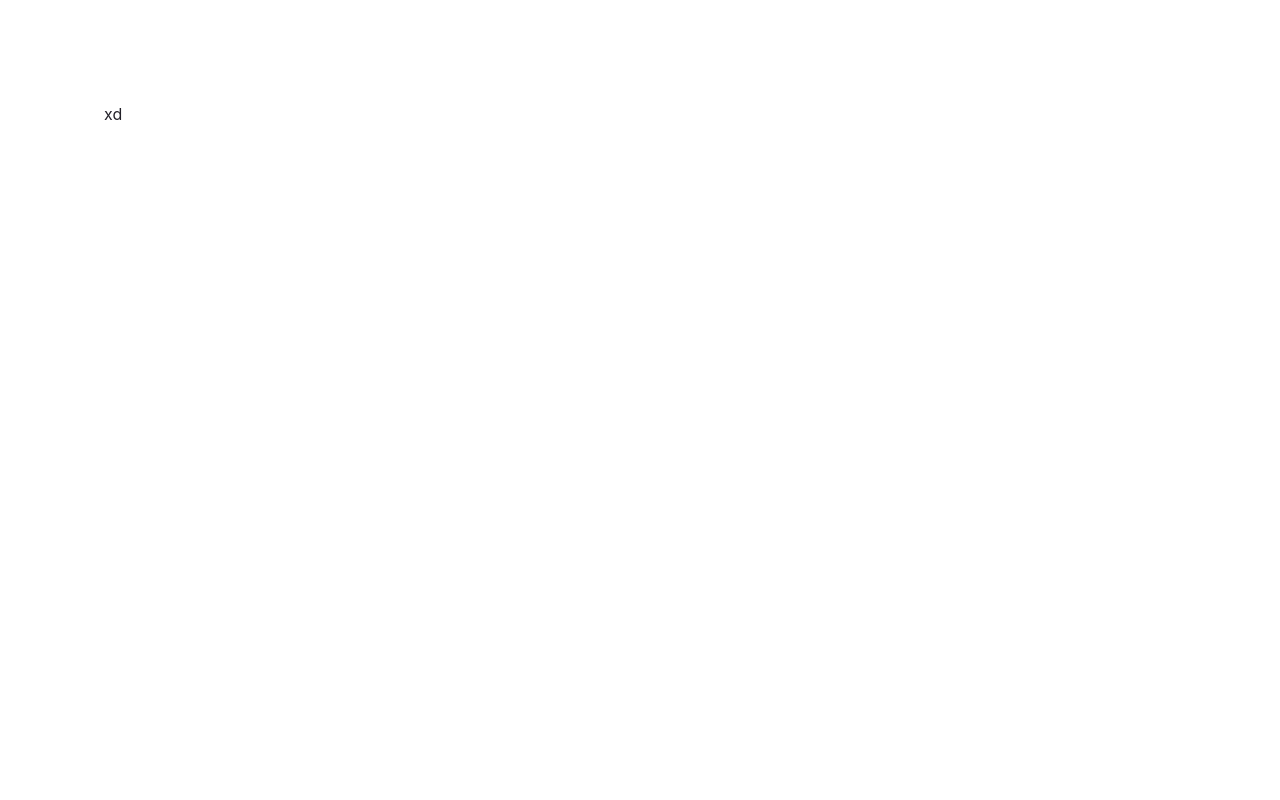
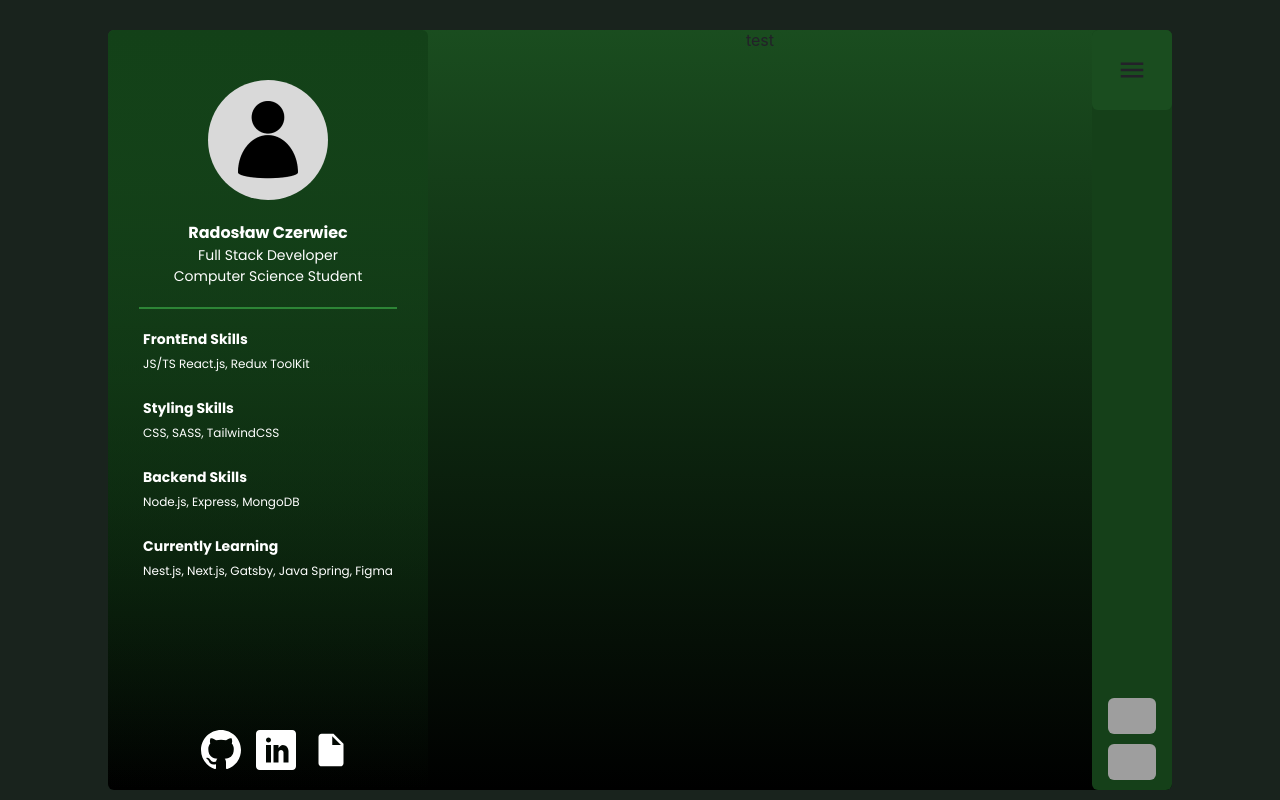
Before and after one commit to rczerwiec/portfolio, a Gatsby site: page / in a window 1280 px wide. Built offline with nearby package versions, Linux system fonts and the light colour scheme; Gatsby itself is replaced by a stand-in of ours; grey boxes are pictures that could not be loaded.

Commit message:
ProfileSideBar and Navbar added

```diff
--- a/package.json
+++ b/package.json
@@ -23,7 +23,8 @@
     "gatsby-source-filesystem": "^5.5.0",
     "gatsby-transformer-sharp": "^5.5.0",
     "react": "^18.2.0",
-    "react-dom": "^18.2.0"
+    "react-dom": "^18.2.0",
+    "react-icons": "^4.7.1"
   },
   "devDependencies": {
     "@types/node": "^18.11.18",
--- /dev/null
+++ b/src/components/Layout.tsx
@@ -0,0 +1,33 @@
+import React from "react";
+import NavigationSidebarComponent from "./Navbar";
+import ProfileSidebarComponent from "./ProfileSidebar/ProfileSidebar";
+
+const pageStyles = {
+  color: "#232129",
+  marginLeft: 100,
+  marginRight: 100,
+  marginTop: 30,
+  borderRadius: 6,
+  height: "95vh",
+  background: "linear-gradient(180deg, #1A4D1F 0%, rgba(25, 35, 26, 0) 100%)",
+  fontFamily: "-apple-system, Roboto, sans-serif, serif",
+  backgroundColor: "#000",
+  display: "flex",
+  justifyContent: "space-between",
+
+};
+
+function Layout({children}:JSX.Element) {
+
+  return (
+    <div>
+      <main style={pageStyles}>
+        <ProfileSidebarComponent/>
+        {children}
+        <NavigationSidebarComponent/>
+      </main>
+    </div>
+  );
+}
+
+export default Layout;
--- /dev/null
+++ b/src/components/Navbar.tsx
@@ -0,0 +1,65 @@
+import React from "react";
+import { IoMdMenu } from "react-icons/io";
+
+const navbarStyles = {
+  display: "flex",
+  flexDirection: "column",
+  justifyContent: "space-between",
+  backgroundColor: "#154019",
+  height: "100%",
+  width: "80px",
+  borderRadius: "6px",
+};
+
+const iconDiv = {
+  display: "flex",
+  justifyContent: "center",
+  alignItems: "center",
+  width: "100%",
+  backgroundColor: "#1A4D1F",
+  height: "80px",
+  borderRadius: "6px",
+};
+
+const iconStyles = {
+  width: "30px",
+  height: "30px",
+};
+
+const flagsStyles = {
+  display: "flex",
+  flexDirection: "column",
+  justifyContent: "center",
+  alignItems: "center",
+};
+
+const flagStyles = {
+  width: "60%",
+  marginBottom: "10px",
+  borderRadius: 6,
+};
+
+function NavigationSidebarComponent() {
+  return (
+    <div style={navbarStyles}>
+      <div style={iconDiv}>
+        <IoMdMenu style={iconStyles} />
+      </div>
+
+      <div style={flagsStyles}>
+        <img
+          style={flagStyles}
+          alt="Polish"
+          src="http://purecatamphetamine.github.io/country-flag-icons/3x2/PL.svg"
+        />
+        <img
+          style={flagStyles}
+          alt="English"
+          src="http://purecatamphetamine.github.io/country-flag-icons/3x2/US.svg"
+        />
+      </div>
+    </div>
+  );
+}
+
+export default NavigationSidebarComponent;
--- /dev/null
+++ b/src/components/ProfileSidebar/ProfileIcon.tsx
@@ -0,0 +1,60 @@
+import React from "react";
+import ProfileIconPng from "../../images/profileIcon.png";
+
+const profileIconDivStyles = {
+    backgroundColor: "#D9D9D9",
+    width: "120px",
+    height: "120px",
+    borderRadius: "100%",
+    marginTop: "50px",
+  };
+
+  const profileIcon = {
+    display: "flex",
+    justifyContent: "center",
+    alignItems: "center",
+    height: "100%",
+  };
+
+  const nameStyles = {
+    fontFamily: "Poppins",
+    fontStyle: "normal",
+    fontWeight: 700,
+    fontSize: "16px",
+    lineWeight: "24px",
+    textAlign: "center",
+    color: "white",
+  };
+
+  const infoStyles = {
+    fontFamily: "Poppins",
+    fontStyle: "normal",
+    fontWeight: 400,
+    fontSize: "14px",
+    lineWeight: "21px",
+    textAlign: "center",
+    color: "white",
+  };
+
+  const profileInfoStyles = {
+    marginTop: "20px",
+  };
+
+function ProfileIcon() {
+  return (
+    <>
+      <div style={profileIconDivStyles}>
+        <div style={profileIcon}>
+          <img src={ProfileIconPng}></img>
+        </div>
+      </div>
+      <div style={profileInfoStyles}>
+        <div style={nameStyles}>Radosław Czerwiec</div>
+        <div style={infoStyles}>Full Stack Developer</div>
+        <div style={infoStyles}>Computer Science Student</div>
+      </div>
+    </>
+  );
+}
+
+export default ProfileIcon;
--- /dev/null
+++ b/src/components/ProfileSidebar/ProfileSidebar.tsx
@@ -0,0 +1,65 @@
+import React from "react";
+
+import { BsGithub } from "react-icons/bs";
+import { ImLinkedin } from "react-icons/im";
+import { IoMdDocument } from "react-icons/io";
+import ProfileIcon from "./ProfileIcon";
+import SkillsComponent from "./Skills";
+
+const sidebarStyles = {
+  display: "flex",
+  flexDirection: "column",
+  justifyContent: "space-between",
+  background: "linear-gradient(180deg, #134118 0%, rgba(25, 35, 26, 0) 100%)",
+  height: "100%",
+  width: "320px",
+  borderRadius: "6px",
+};
+
+const profileIconComponent = {
+  display: "flex",
+  flexDirection: "column",
+  justifyContent: "center",
+  alignItems: "center",
+};
+
+
+const dividerStyles = {
+  marginTop: "20px",
+  width: "80%",
+  border: "1px solid #2D8536",
+};
+
+
+
+const navIcon = {
+  width: "40px",
+  height: "40px",
+  color: "white",
+  marginLeft: "15px",
+};
+
+const navIcons = {
+    display: "flex",
+    justifyContent: "center",
+    marginBottom: "20px",
+};
+
+function ProfileSidebarComponent() {
+  return (
+    <div style={sidebarStyles}>
+      <div style={profileIconComponent}>
+        <ProfileIcon/>
+        <div style={dividerStyles} />
+        <SkillsComponent />
+      </div>
+      <div style={navIcons}>
+        <BsGithub style={navIcon} />
+        <ImLinkedin style={navIcon} />
+        <IoMdDocument style={navIcon} />
+      </div>
+    </div>
+  );
+}
+
+export default ProfileSidebarComponent;
--- /dev/null
+++ b/src/components/ProfileSidebar/Skills.tsx
@@ -0,0 +1,58 @@
+import React from "react";
+
+const skillsContainerStyles = {
+  display: "flex",
+  flexDirection: "column",
+  justifyContent: "start",
+};
+
+const skillInfo = {
+  fontFamily: "Poppins",
+  fontStyle: "normal",
+  fontWeight: 700,
+  fontSize: "14px",
+  lineWeight: "21px",
+  color: "white",
+  marginBottom: "5px",
+};
+
+const skillInfoContent = {
+  fontFamily: "Poppins",
+  fontStyle: "normal",
+  fontWeight: 400,
+  fontSize: "12px",
+  lineWeight: "21px",
+  color: "white",
+  marginBottom: "5px",
+};
+
+const skilsInfoContainer = {
+  marginTop: "20px",
+};
+
+function SkillsComponent() {
+  return (
+    <div style={skillsContainerStyles}>
+      <div style={skilsInfoContainer}>
+        <div style={skillInfo}>FrontEnd Skills</div>
+        <div style={skillInfoContent}>JS/TS React.js, Redux ToolKit</div>
+      </div>
+      <div style={skilsInfoContainer}>
+        <div style={skillInfo}>Styling Skills</div>
+        <div style={skillInfoContent}>CSS, SASS, TailwindCSS</div>
+      </div>
+      <div style={skilsInfoContainer}>
+        <div style={skillInfo}>Backend Skills</div>
+        <div style={skillInfoContent}>Node.js, Express, MongoDB</div>
+      </div>
+      <div style={skilsInfoContainer}>
+        <div style={skillInfo}>Currently Learning</div>
+        <div style={skillInfoContent}>
+          Nest.js, Next.js, Gatsby, Java Spring, Figma
+        </div>
+      </div>
+    </div>
+  );
+}
+
+export default SkillsComponent;
--- a/src/pages/404.tsx
+++ b/src/pages/404.tsx
@@ -46,4 +46,4 @@ const NotFoundPage: React.FC<PageProps> = () => {
 
 export default NotFoundPage
 
-export const Head: HeadFC = () => <title>Not found</title>
+export const Head: HeadFC = () => <title>Błąd</title>
--- a/src/pages/index.tsx
+++ b/src/pages/index.tsx
@@ -1,21 +1,16 @@
-import * as React from "react"
-import type { HeadFC, PageProps } from "gatsby"
-
-const pageStyles = {
-  color: "#232129",
-  padding: 96,
-  fontFamily: "-apple-system, Roboto, sans-serif, serif",
-}
-
+import * as React from "react";
+import Layout from "../components/Layout";
+import type { HeadFC, PageProps } from "gatsby";
+import "../styles/global.css";
 
 const IndexPage: React.FC<PageProps> = () => {
   return (
-    <main style={pageStyles}>
-      xd
-    </main>
-  )
-}
+    <Layout>
+      <div>test</div>
+    </Layout>
+  );
+};
 
-export default IndexPage
+export default IndexPage;
 
-export const Head: HeadFC = () => <title>Home Page</title>
+export const Head: HeadFC = () => <title>Portfolio</title>;
--- /dev/null
+++ b/src/styles/global.css
@@ -0,0 +1,5 @@
+@import url("https://fonts.googleapis.com/css2?family=Poppins:ital,wght@0,400;0,700;1,300&display=swap");
+
+body{
+    background-color: #19231d;
+}
```
Also changed, not shown: src/images/profileIcon.png (added), 1 other file.
